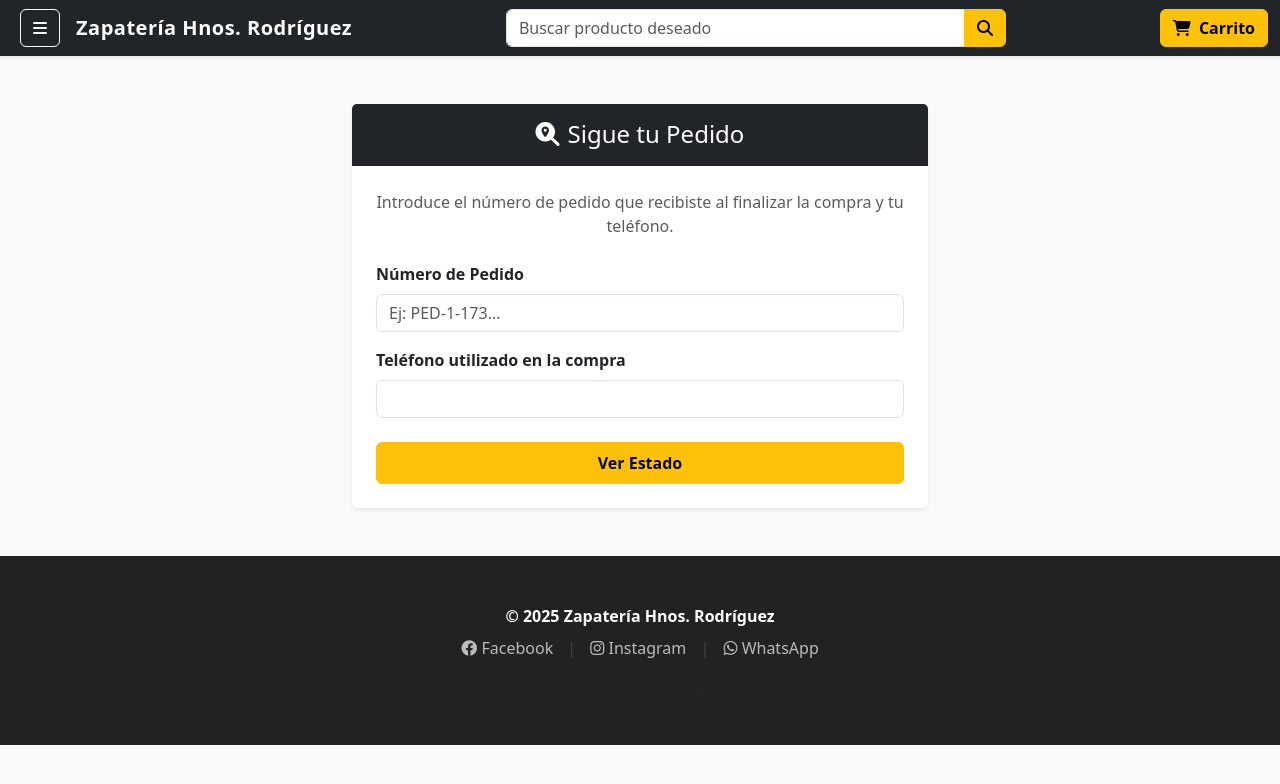
After one commit to PGPI-Grupo-2-13/E-commerce-Zapateria-Hnos.-Rodriguez, a Django app: page /pedidos/rastreo/ in a window 1280 px wide. The commit adds this page. Shown: the top 784 px of the page. Run offline with Django 5.2, Linux system fonts and the light colour scheme; data comes from the database, SQL or seed files in the repository; data that the repository does not hold is empty.

Commit message:
feat: implementada funcionalidad de rastreo de pedidos

```diff
--- a/home/templates/sidebar.html
+++ b/home/templates/sidebar.html
@@ -35,7 +35,8 @@
     .sidebar-nav {
         list-style: none;
         padding: 0;
-        flex-grow: 1; /* Esto empuja el login/logout hacia abajo */
+        flex-grow: 1;
+        /* Esto empuja el login/logout hacia abajo */
     }
 
     .sidebar-nav li {
@@ -110,7 +111,7 @@
         left: 0;
         width: 100%;
         height: 100%;
-        background: rgba(0,0,0,0.5);
+        background: rgba(0, 0, 0, 0.5);
         display: none;
         z-index: 1500;
     }
@@ -118,7 +119,6 @@
     .sidebar-overlay.show {
         display: block;
     }
-
 </style>
 
 <!-- SIDEBAR -->
@@ -132,25 +132,31 @@
 
     <ul class="sidebar-nav">
         <li>
-            <a href="{% url 'home' %}" class="{% if request.resolver_match.url_name == 'home' %}active{% endif %}">
+            <a href="{% url 'home' %}" class="...">
                 <i class="fas fa-home"></i> Inicio
             </a>
         </li>
 
         <li>
-            <a href="{% url 'product:product_list' %}" class="{% if 'product' in request.path %}active{% endif %}">
+            <a href="{% url 'product:product_list' %}" class="...">
                 <i class="fas fa-box"></i> Catálogo
+            </a>
+        </li>
+
+        <li>
+            <a href="{% url 'rastrear_pedido' %}"
+                class="{% if request.resolver_match.url_name == 'rastrear_pedido' %}active{% endif %}">
+                <i class="fas fa-search-location"></i> Seguir Pedido
             </a>
         </li>
 
         {% if user.is_authenticated %}
         <li>
-            <a href="{% url 'pedidos' %}" class="{% if 'pedidos' in request.path %}active{% endif %}">
+            <a href="{% url 'listado_pedidos' %}" class="...">
                 <i class="fas fa-receipt"></i> Mis Pedidos
             </a>
         </li>
         {% endif %}
-
     </ul>
 
     <!-- LOGIN / LOGOUT ABAJO -->
--- a/pedido/forms.py
+++ b/pedido/forms.py
@@ -5,3 +5,15 @@ class CheckoutForm(forms.Form):
     ciudad = forms.CharField(label='Ciudad', max_length=100, widget=forms.TextInput(attrs={'class': 'form-control'}))
     codigo_postal = forms.CharField(label='Código Postal', max_length=10, widget=forms.TextInput(attrs={'class': 'form-control'}))
     telefono = forms.CharField(label='Teléfono', max_length=20, widget=forms.TextInput(attrs={'class': 'form-control'}))
+
+class OrderTrackingForm(forms.Form):
+    numero_pedido = forms.CharField(
+        label='Número de Pedido',
+        max_length=120,
+        widget=forms.TextInput(attrs={'class': 'form-control', 'placeholder': 'Ej: PED-1-173...'})
+    )
+    telefono = forms.CharField(
+        label='Teléfono utilizado en la compra',
+        max_length=20,
+        widget=forms.TextInput(attrs={'class': 'form-control'})
+    )
--- /dev/null
+++ b/pedido/templates/rastrear_pedido.html
@@ -0,0 +1,58 @@
+{% load static %}
+<!DOCTYPE html>
+<html lang="es">
+
+<head>
+    <meta charset="UTF-8">
+    <title>Seguimiento de Pedido</title>
+    <link href="https://cdn.jsdelivr.net/npm/bootstrap@5.3.3/dist/css/bootstrap.min.css" rel="stylesheet">
+    <link rel="stylesheet" href="https://cdnjs.cloudflare.com/ajax/libs/font-awesome/6.4.0/css/all.min.css">
+</head>
+
+<body style="background-color: #f9f9f9;">
+
+    {% include 'navbar.html' %}
+    {% include 'sidebar.html' %}
+    {% include 'sidebar_cart.html' %}
+
+    <div class="container my-5" style="max-width: 600px;">
+        <div class="card shadow-sm border-0">
+            <div class="card-header bg-dark text-white text-center py-3">
+                <h4 class="mb-0"><i class="fas fa-search-location me-2"></i>Sigue tu Pedido</h4>
+            </div>
+            <div class="card-body p-4">
+                <p class="text-muted text-center mb-4">
+                    Introduce el número de pedido que recibiste al finalizar la compra y tu teléfono.
+                </p>
+
+                {% if messages %}
+                {% for message in messages %}
+                <div class="alert alert-{{ message.tags }}">{{ message }}</div>
+                {% endfor %}
+                {% endif %}
+
+                <form method="post">
+                    {% csrf_token %}
+                    <div class="mb-3">
+                        <label class="form-label fw-bold">{{ form.numero_pedido.label }}</label>
+                        {{ form.numero_pedido }}
+                    </div>
+                    <div class="mb-4">
+                        <label class="form-label fw-bold">{{ form.telefono.label }}</label>
+                        {{ form.telefono }}
+                    </div>
+                    <div class="d-grid">
+                        <button type="submit" class="btn btn-warning fw-bold py-2">
+                            Ver Estado
+                        </button>
+                    </div>
+                </form>
+            </div>
+        </div>
+    </div>
+
+    {% include 'footer.html' %}
+    <script src="https://cdn.jsdelivr.net/npm/bootstrap@5.3.3/dist/js/bootstrap.bundle.min.js"></script>
+</body>
+
+</html>
--- a/pedido/urls.py
+++ b/pedido/urls.py
@@ -17,6 +17,7 @@ urlpatterns = [
         views.pedido_pago_error,
         name="pedido_pago_error"
     ),
+    path("rastreo/", views.rastrear_pedido, name="rastrear_pedido"),
 
     path(
         "mis-pedidos/",
--- a/pedido/views.py
+++ b/pedido/views.py
@@ -5,17 +5,15 @@ from django.http import JsonResponse
 from django.conf import settings
 from decimal import Decimal
 from django.utils import timezone
+from django.db.models import F
 
-# --- Importaciones de tus modelos ---
-from .forms import CheckoutForm
+from .forms import CheckoutForm, OrderTrackingForm
 from django.contrib.auth.models import User
 from .models import Pedido, ItemPedido, Carrito, ItemCarrito
 from client.models import Cliente
 from product.models import Product, ProductSize
 from .stripe_api import create_payment_intent
 
-
-# --- Funciones Auxiliares ---
 
 def _get_carrito_context(request):
     """Función auxiliar para obtener el carrito del usuario o sesión"""
@@ -37,33 +35,26 @@ def _get_or_create_carrito(request):
     carrito = None
 
     if request.user.is_authenticated:
-        # LOGICA PARA USUARIO REGISTRADO
         try:
             cliente = Cliente.objects.get(user=request.user)
         except Cliente.DoesNotExist:
             cliente = Cliente.objects.create(user=request.user, direccion='', ciudad='', codigo_postal='')
 
-        # Buscamos carritos existentes para este cliente
         qs = Carrito.objects.filter(cliente=cliente)
 
         if qs.exists():
-            # Si existe uno o más, cogemos el primero (el más antiguo)
             carrito = qs.first()
-            # ¡AUTOCORRECCIÓN! Si hay duplicados, los borramos para evitar el error 500
             if qs.count() > 1:
                 for duplicado in qs[1:]:
                     duplicado.delete()
         else:
-            # Si no existe, lo creamos
             carrito = Carrito.objects.create(cliente=cliente, session_key=None)
 
-        # Asegurar que no tenga session_key si es usuario logueado
         if carrito.session_key:
             carrito.session_key = None
             carrito.save()
 
     else:
-        # LOGICA PARA USUARIO ANÓNIMO
         if not request.session.session_key:
             request.session.create()
 
@@ -101,8 +92,6 @@ def _is_ajax(request):
     """Detecta si la petición viene de JavaScript (Sidebar)"""
     return request.headers.get('x-requested-with') == 'XMLHttpRequest'
 
-
-# --- Vistas de Carrito ---
 
 def agregar_al_carrito(request, producto_id):
     """Agregar producto al carrito y reducir el stock."""
@@ -150,7 +139,6 @@ def agregar_al_carrito(request, producto_id):
 
         carrito = _get_or_create_carrito(request)
 
-        # Agregar item
         item, created = ItemCarrito.objects.get_or_create(
             carrito=carrito,
             producto=producto,
@@ -175,12 +163,10 @@ def agregar_al_carrito(request, producto_id):
         else:
             unidades_a_restar = cantidad
 
-        # 2. Restar Stock
         if stock_valido and unidades_a_restar > 0:
             stock_object.stock -= unidades_a_restar
             stock_object.save()
 
-        # Respuesta AJAX (para el futuro si lo implementas en agregar)
         if _is_ajax(request):
             return JsonResponse({'success': True, 'message': 'Producto añadido.'})
 
@@ -225,7 +211,6 @@ def actualizar_cantidad_carrito(request, item_id):
     stock_disponible_real = objeto_stock.stock + cantidad_original
 
     if nueva_cantidad == 0:
-        # ELIMINAR
         try:
             objeto_stock.stock += cantidad_original
             objeto_stock.save()
@@ -239,13 +224,11 @@ def actualizar_cantidad_carrito(request, item_id):
         messages.success(request, 'Item eliminado.')
 
     elif nueva_cantidad > stock_disponible_real:
-        # STOCK INSUFICIENTE
         msg = f'Stock insuficiente. Máximo: {stock_disponible_real}'
         if _is_ajax(request): return JsonResponse({'success': False, 'message': msg, 'max_qty': stock_disponible_real}, status=400)
         messages.error(request, msg)
 
     else:
-        # ACTUALIZAR
         diferencia = nueva_cantidad - cantidad_original
         try:
             objeto_stock.stock -= diferencia
@@ -271,11 +254,9 @@ def eliminar_del_carrito(request, item_id):
     if request.method == 'POST':
         carrito = _get_or_create_carrito(request)
 
-        # 1. Obtener ítem de forma segura
         try:
             item = ItemCarrito.objects.select_related('producto').get(id=item_id, carrito=carrito)
         except ItemCarrito.DoesNotExist:
-            # Si ya no existe, devolvemos éxito al AJAX para que se actualice la UI, o redirigimos
             if _is_ajax(request):
                 return JsonResponse({'success': True, 'message': 'El producto ya no estaba en el carrito.'})
             messages.warning(request, 'El producto ya no se encuentra en el carrito.')
@@ -284,7 +265,6 @@ def eliminar_del_carrito(request, item_id):
         nombre_producto = item.producto.nombre
         cantidad_a_devolver = item.cantidad
 
-        # 2. Lógica crítica con manejo de errores
         try:
             objeto_stock = _get_stock_object(request, item)
             objeto_stock.stock += cantidad_a_devolver
@@ -298,14 +278,12 @@ def eliminar_del_carrito(request, item_id):
             messages.error(request, 'Error del servidor al eliminar el producto.')
             return redirect('carrito_compra')
 
-        # 3. Respuesta Exitosa
         if _is_ajax(request):
             return JsonResponse({'success': True, 'message': f'{nombre_producto} eliminado.'})
 
         messages.success(request, f'"{nombre_producto}" eliminado del carrito.')
         return redirect('carrito_compra')
 
-    # Si no es POST
     if _is_ajax(request): return JsonResponse({'success': False}, status=405)
     return redirect('carrito_compra')
 
@@ -356,16 +334,13 @@ def checkout_pedido(request, numero_pedido):
     """
     pedido = get_object_or_404(Pedido, numero_pedido=numero_pedido)
 
-    # Si ya está pagado, lo mandamos directamente a la página de éxito
     if pedido.estado_pago == "pagado":
         return redirect("pedido_pago_exito", numero_pedido=numero_pedido)
 
-    # Si aún no hemos creado el PaymentIntent en Stripe, lo creamos ahora
     if not pedido.stripe_payment_intent_id:
         payment_intent = create_payment_intent(pedido)
 
         if payment_intent is None:
-            # Algo fue mal con Stripe
             contexto_error = {
                 "pedido": pedido,
                 "error": "No se pudo iniciar el pago con Stripe. Inténtalo más tarde."
@@ -390,7 +365,6 @@ def pedido_pago_exito(request, numero_pedido):
     """
     pedido = get_object_or_404(Pedido, numero_pedido=numero_pedido)
 
-    # Actualizamos estados
     pedido.estado_pago = "pagado"
     pedido.estado = Pedido.EstadoPedido.PAGADO
     pedido.save()
@@ -433,12 +407,15 @@ def detalle_pedido(request, pedido_id):
     except Cliente.DoesNotExist:
         return redirect('listado_pedidos')
     pedido = get_object_or_404(Pedido, id=pedido_id, cliente=cliente)
-    items = ItemPedido.objects.filter(pedido=pedido)
+
+    items = ItemPedido.objects.filter(pedido=pedido).annotate(
+        subtotal_item=F('cantidad') * F('precio_unitario')
+    )
+
     context = {'pedido': pedido, 'items': items, 'total': pedido.total}
     context.update(_get_carrito_context(request))
     return render(request, 'detalles_pedido.html', context)
 
-# Mantenemos esta función auxiliar igual que antes
 def _get_cliente_invitado():
     user, created = User.objects.get_or_create(
         username="invitado_anonimo",
@@ -463,7 +440,6 @@ def crear_pedido_desde_carrito(request):
         messages.error(request, "Tu carrito está vacío.")
         return redirect('carrito_compra')
 
-    # Preparamos valores iniciales si el usuario ya está logueado
     initial_data = {}
     if request.user.is_authenticated:
         try:
@@ -477,16 +453,13 @@ def crear_pedido_desde_carrito(request):
         except Cliente.DoesNotExist:
             pass
 
-    # --- PROCESO DEL FORMULARIO ---
     if request.method == 'POST':
         form = CheckoutForm(request.POST)
         if form.is_valid():
-            # Extraemos los datos limpios del formulario
             datos = form.cleaned_data
             direccion_completa = f"{datos['direccion']}, {datos['ciudad']}, {datos['codigo_postal']}"
             telefono = datos['telefono']
 
-            # Determinamos quién es el cliente
             if request.user.is_authenticated:
                 try:
                     cliente_pedido = Cliente.objects.get(user=request.user)
@@ -494,10 +467,8 @@ def crear_pedido_desde_carrito(request):
                     messages.error(request, "Error con tu usuario.")
                     return redirect('carrito_compra')
             else:
-                # AQUÍ USAMOS TU LÓGICA DE INVITADO
                 cliente_pedido = _get_cliente_invitado()
 
-            # --- CREACIÓN DEL PEDIDO ---
             numero_pedido = f"PED-{cliente_pedido.id}-{int(timezone.now().timestamp())}"
             subtotal = carrito.get_total()
             envio = Decimal("5.00") if subtotal > 0 and subtotal < 50 else Decimal("0.00")
@@ -509,12 +480,10 @@ def crear_pedido_desde_carrito(request):
                 impuestos=Decimal("0.00"),
                 coste_entrega=envio,
                 descuento=Decimal("0.00"),
-                # Guardamos los datos que escribió en el formulario
                 direccion_envio=direccion_completa,
                 telefono=telefono,
             )
 
-            # Movemos items del carrito al pedido
             for item in carrito.itemcarrito_set.select_related('producto'):
                 ItemPedido.objects.create(
                     pedido=pedido,
@@ -524,16 +493,45 @@ def crear_pedido_desde_carrito(request):
                     precio_unitario=item.producto.precio_final,
                 )
 
-            # Vaciamos carrito
             carrito.itemcarrito_set.all().delete()
 
-            # Redirigimos al pago
             return redirect('checkout_pedido', numero_pedido=pedido.numero_pedido)
     else:
-        # Si es GET, mostramos el formulario (con datos rellenos si es usuario registrado)
         form = CheckoutForm(initial=initial_data)
 
     return render(request, 'checkout_datos.html', {
         'form': form,
         'carrito': carrito
     })
+
+def rastrear_pedido(request):
+    if request.method == 'POST':
+        form = OrderTrackingForm(request.POST)
+        if form.is_valid():
+            numero_pedido = form.cleaned_data['numero_pedido']
+            telefono = form.cleaned_data['telefono']
+
+            pedido = Pedido.objects.filter(
+                numero_pedido=numero_pedido,
+                telefono=telefono
+            ).first()
+
+            if pedido:
+                items = ItemPedido.objects.filter(pedido=pedido).annotate(
+                    subtotal_item=F('cantidad') * F('precio_unitario')
+                )
+                context = {
+                    'pedido': pedido,
+                    'items': items,
+                    'total': pedido.total
+                }
+                context.update(_get_carrito_context(request))
+                return render(request, 'detalles_pedido.html', context)
+            else:
+                messages.error(request, "No encontramos un pedido con ese número y teléfono.")
+    else:
+        form = OrderTrackingForm()
+
+    context = {'form': form}
+    context.update(_get_carrito_context(request))
+    return render(request, 'rastrear_pedido.html', context)
```
